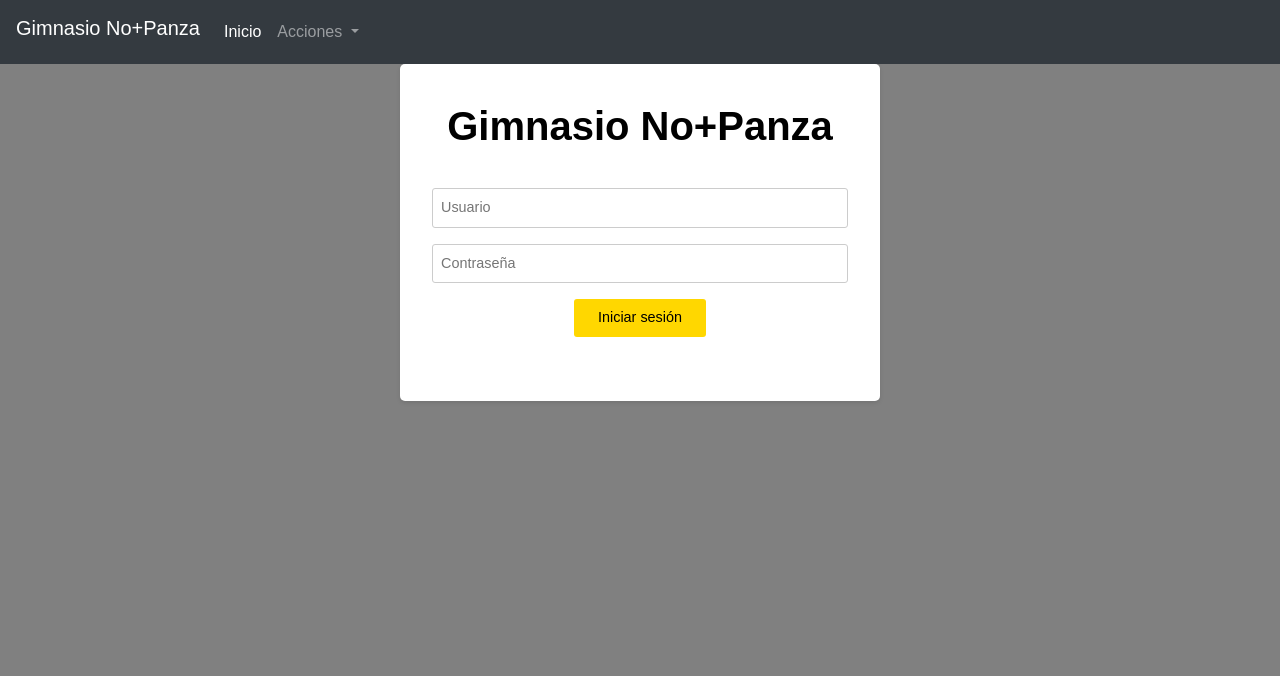
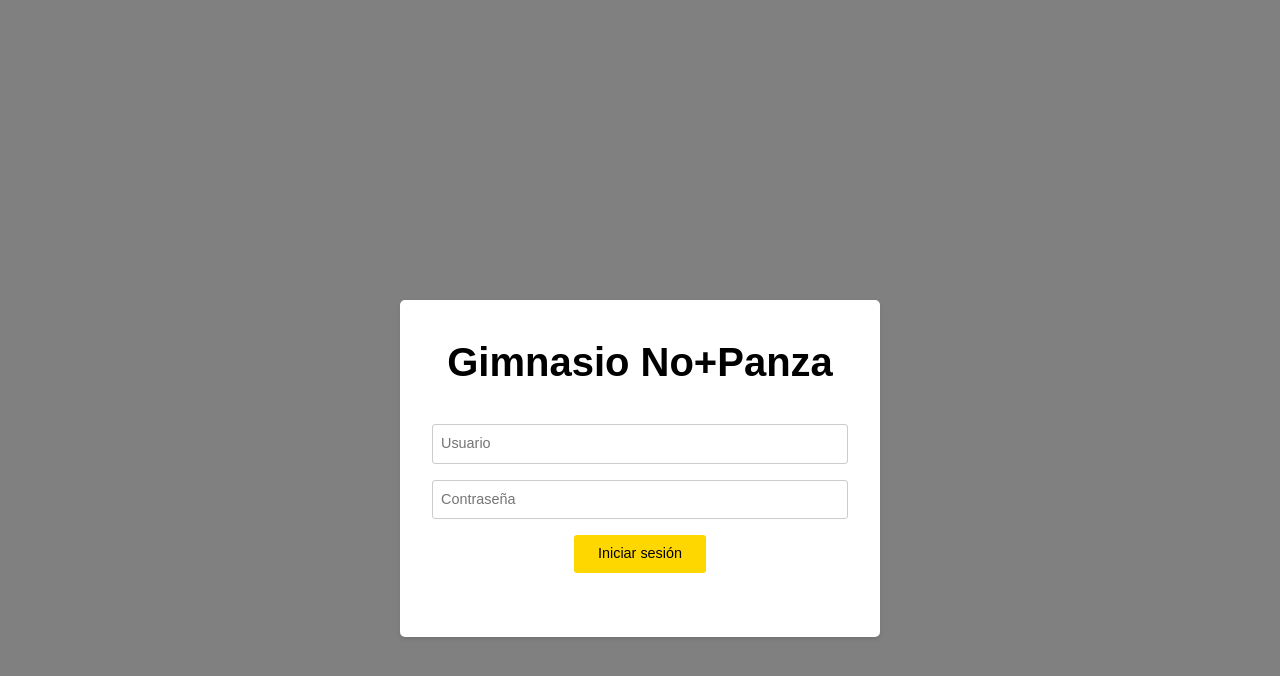
Before and after one commit to JoseManuelJimenezTrujillo/proyecto_GYM, a PHP site: page / in a window 1280 px wide. Shown: the top 676 px of the page. Run offline with PHP 8.4, Linux system fonts and the light colour scheme.

Commit message:
ultimo commin, NO MAS!!!!

```diff
--- a/index.php
+++ b/index.php
@@ -9,36 +9,13 @@
 	<link rel="stylesheet" href="css/jquery.dataTables.min.css">
 	<link rel="stylesheet" href="login.css">
 	<link rel="shortcut icon" href="images/icono.png">
-	<header>
-		<nav class="navbar navbar-expand-lg navbar navbar-dark bg-dark">
-			<h1 class="navbar-brand">Gimnasio No+Panza</h1>
-			<button class="navbar-toggler" type="button" data-toggle="collapse" data-target="#navbarSupportedContent" aria-controls="navbarSupportedContent" aria-expanded="false" aria-label="Toggle navigation">
-				<span class="navbar-toggler-icon"></span>
-			</button>
 
-			<div class="collapse navbar-collapse" id="navbarSupportedContent">
-				<ul class="navbar-nav mr-auto">
-					<li class="nav-item active">
-						<a class="nav-link" href="index.php">Inicio <span class="sr-only">(current)</span></a>
-					</li>
-					<li class="nav-item dropdown">
-						<a class="nav-link dropdown-toggle" href="#" id="navbarDropdown" role="button" data-toggle="dropdown" aria-haspopup="true" aria-expanded="false">
-							Acciones
-						</a>
-						<div class="dropdown-menu" aria-labelledby="navbarDropdown">
-							<a class="dropdown-item" href="registrar.php">Registrar</a>
-							<a class="dropdown-item" href="proximamente.php">Proximamente</a>
-						</div>
-					</li>
-				</ul>
-
-			</div>
-		</nav>
-	</header>
 	<title>Gimnasio No+Panza Login</title>
 </head>
 
 <body>
+
+    <div class="login">
 	<div class="container">
 		<div class="logo">Gimnasio No+Panza</div>
 		<form class="form" method="POST" action="login.php">
@@ -47,7 +24,7 @@
 			<button type="submit" class="button">Iniciar sesión</button>
 		</form>
 
-
+        </div>
 	</div>
 </body>
 
--- a/login.css
+++ b/login.css
@@ -8,6 +8,7 @@
     height: 100vh;
     background-color: grey;
     font-family: Arial, sans-serif;
+
 }
 
 .container {
@@ -17,8 +18,12 @@
     box-shadow: 0 2px 4px rgba(0, 0, 0, 0.1);
     padding: 2rem;
     text-align: center;
+
 }
 
+.login{
+    padding-top: 300px;
+}
 .logo {
     font-size: 2.5rem;
     font-weight: bold;
```
Also changed, not shown: login.php (+0 -29 lines).
